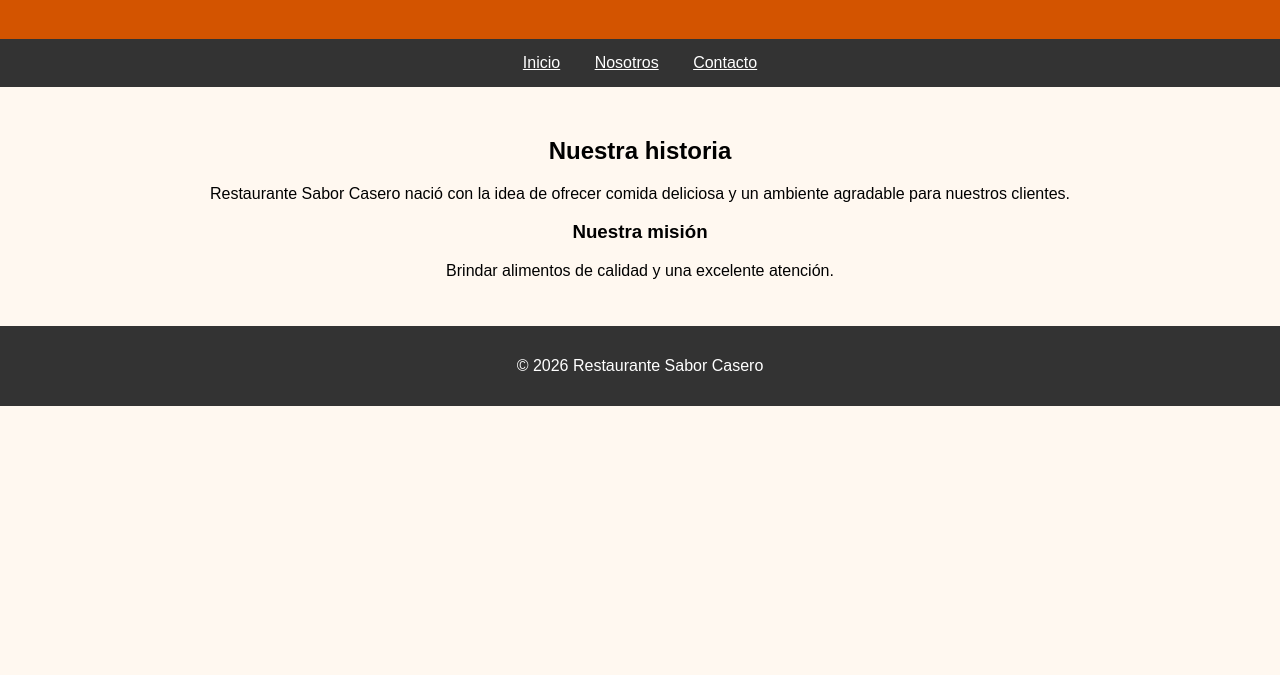
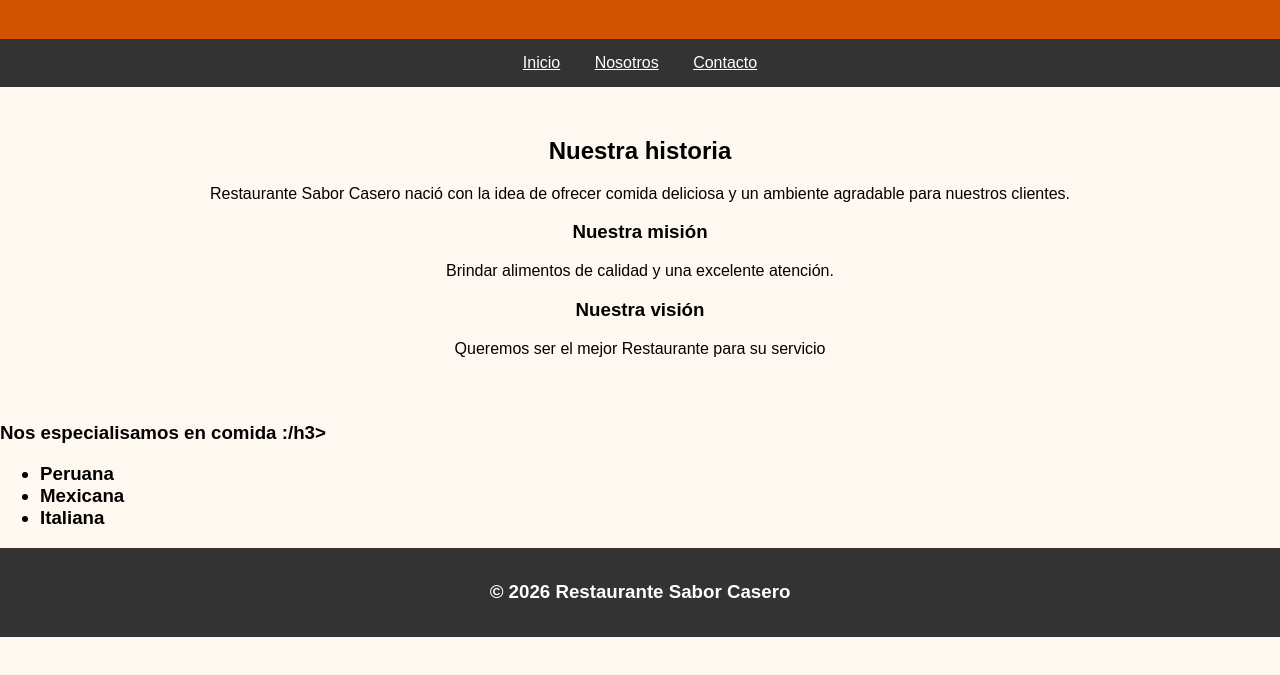
Before and after one commit to mhuarsayac/lab-git-sem02, a plain HTML site: page about.html in a window 1280 px wide. Shown: the part 81-756 px from the top of the page. Drawn offline with Linux system fonts and the light colour scheme.

Commit message:
feature: mejora en about.html

```diff
--- a/about.html
+++ b/about.html
@@ -4,7 +4,7 @@
     <meta charset="UTF-8">
     <title>Nosotros - Restaurante Sabor Casero</title>
 </head>
-<body style="font-family: Arial; background-color: #fff8f0; margin: 0;">
+<body style="font-family: sans-serif; background-color: #fff8f0; margin: 0;">
 
     <header style="background-color: #d35400; color: white; padding: 20px; text-align: center;">
         <h1>Sobre Nosotros</h1>
@@ -27,7 +27,26 @@
         <p>
             Brindar alimentos de calidad y una excelente atención.
         </p>
+
+        <h3>Nuestra visión</h3>
+        <p>
+            Queremos ser el mejor Restaurante para su servicio
+        </p>
     </main>
+
+    <h3> Nos especialisamos en comida :/h3>
+
+    <ul>
+        <li>
+            Peruana
+        </li>
+        <li>
+            Mexicana
+        </li>
+        <li>
+            Italiana
+        </li>
+    </ul>
 
     <footer style="background-color: #333; color: white; text-align: center; padding: 15px;">
         <p>&copy; 2026 Restaurante Sabor Casero</p>
```
